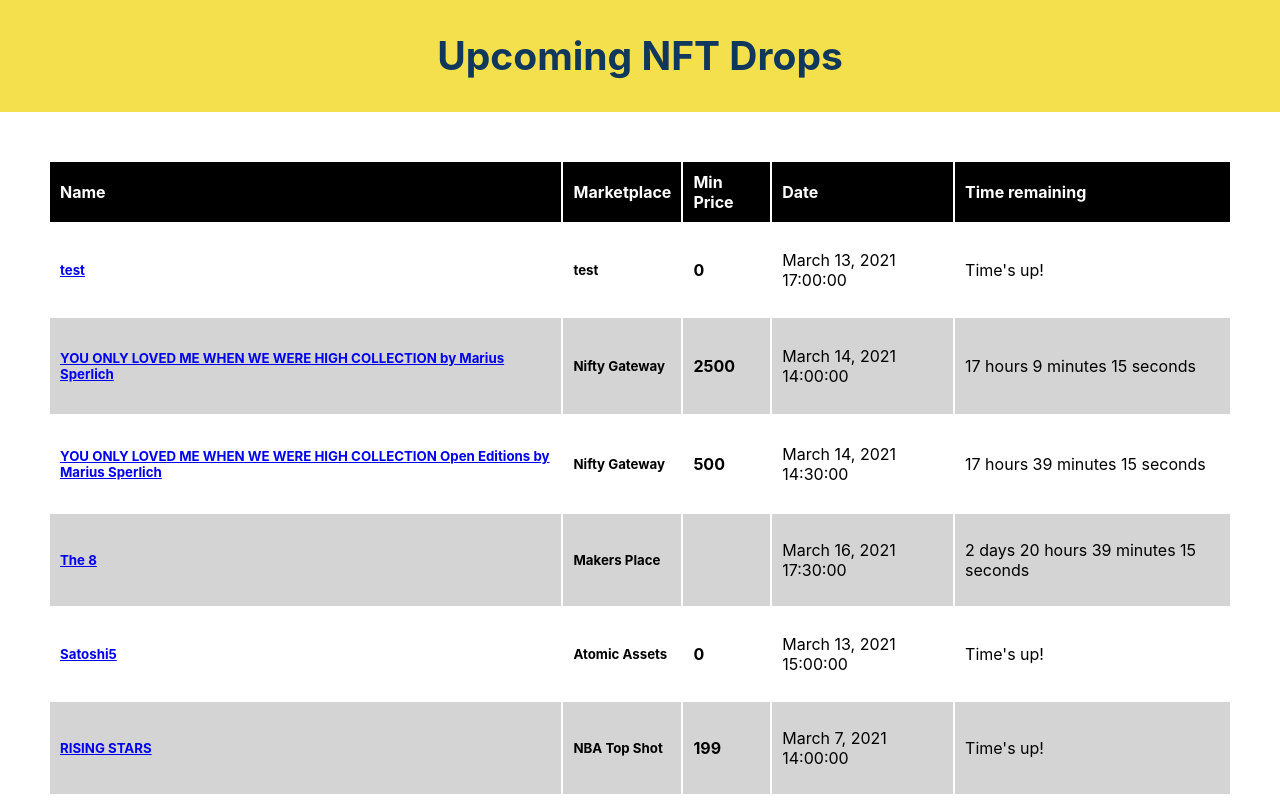
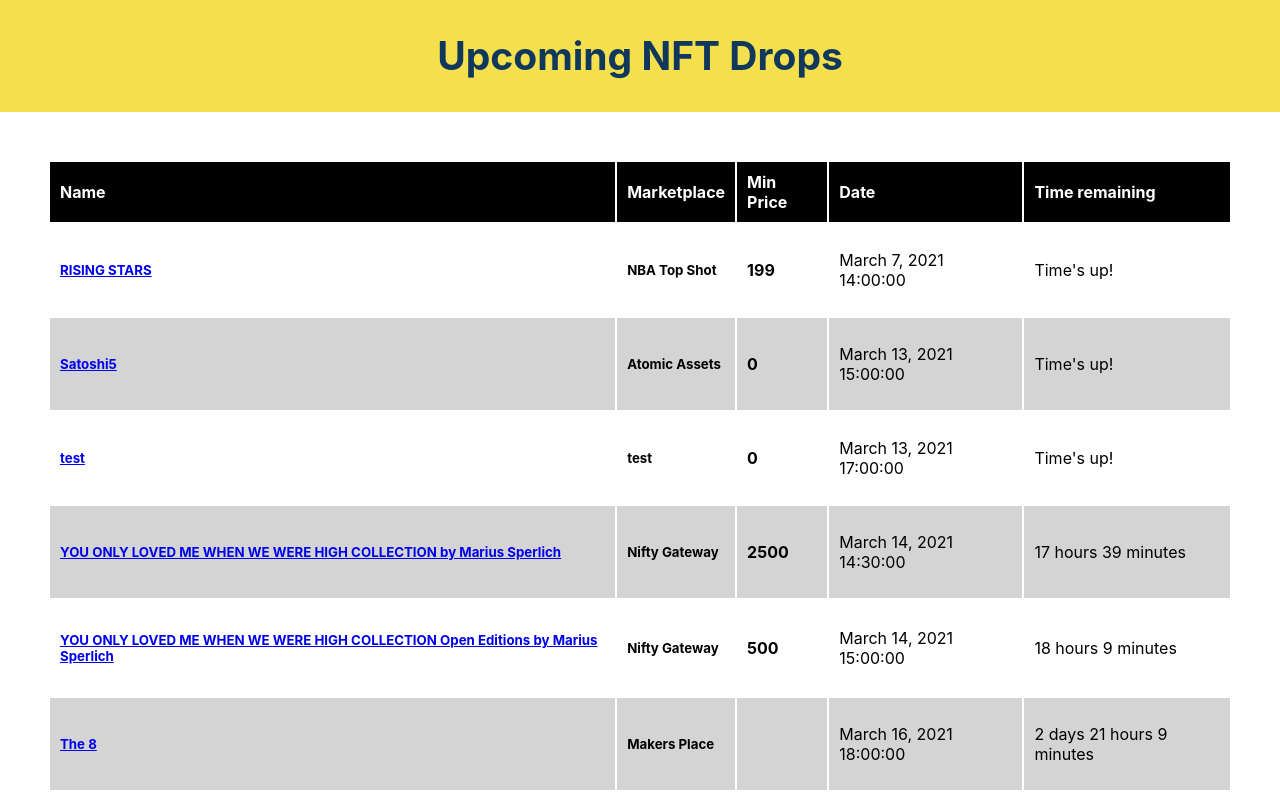
Before and after one commit to thepractice/nft-drops, a React (Create React App) app: page / in a window 1280 px wide. Built offline with nearby package versions, Linux system fonts and the light colour scheme.

Commit message:
Sort by date.

```diff
--- a/src/Drops.js
+++ b/src/Drops.js
@@ -10,22 +10,16 @@
   );
 };
 
-
-
-
-
 const Drop = ({ name, creator, collectionName, date, url, minPrice, marketplace, category }) => {
 
   const calculateTimeLeft = (date) => {
-    let year = new Date().getFullYear();
     const difference = +new Date(date) - +new Date();
     let timeLeft = {}
     if (difference > 0) {
       timeLeft = {
         days: Math.floor(difference / (1000 * 60 * 60 * 24)),
         hours: Math.floor((difference / (1000 * 60 * 60)) % 24),
-        minutes: Math.floor((difference / 1000 / 60) % 60),
-        seconds: Math.floor((difference / 1000) % 60)
+        minutes: Math.floor((difference / 1000 / 60) % 60)
       };
     }
     return timeLeft;
@@ -46,7 +40,7 @@
     }
 
     timerComponents.push(
-      <span>
+      <span key={interval}>
         {timeLeft[interval]} {interval}{" "}
       </span>
     );
@@ -74,6 +68,7 @@
 };
 
 export const Drops = () => {
+  console.log({dropData})
   return (
     <>
       <HomePageHeader />
@@ -89,7 +84,10 @@
             </tr>
           </thead>
           <tbody>
-            {dropData.map((drop, key) => {
+            {dropData.sort((a, b) => {
+              return +new Date(a.date) - +new Date(b.date)
+              }).map((drop, key) => {
+              console.log({drop})
               return (
                 <Drop
                   key = {key}
--- a/src/data.js
+++ b/src/data.js
@@ -13,7 +13,7 @@
     name: "YOU ONLY LOVED ME WHEN WE WERE HIGH COLLECTION by Marius Sperlich",
     creator: "Marius Sperlich",
     collectionName: "YOU ONLY LOVED ME WHEN WE WERE HIGH COLLECTION by Marius Sperlich",
-    date: "March 14, 2021 14:00:00",
+    date: "March 14, 2021 14:30:00",
     url: "https://niftygateway.com/collections/mariusperlich",
     minPrice: 2500,
     marketplace: "Nifty Gateway",
@@ -23,7 +23,7 @@
     name: "YOU ONLY LOVED ME WHEN WE WERE HIGH COLLECTION Open Editions by Marius Sperlich",
     creator: "Marius Sperlich",
     collectionName: "YOU ONLY LOVED ME WHEN WE WERE HIGH COLLECTION Open Editions by Marius Sperlich",
-    date: "March 14, 2021 14:30:00",
+    date: "March 14, 2021 15:00:00",
     url: "https://niftygateway.com/collections/mariusperlichopen",
     minPrice: 500,
     marketplace: "Nifty Gateway",
@@ -33,7 +33,7 @@
     name: "The 8",
     creator: "lushsux",
     collectionName: null,
-    date: "March 16, 2021 17:30:00",
+    date: "March 16, 2021 18:00:00",
     url: "https://makersplace.com/lushsux/drops/the-eight/",
     minPrice: null,
     marketplace: "Makers Place",
```
